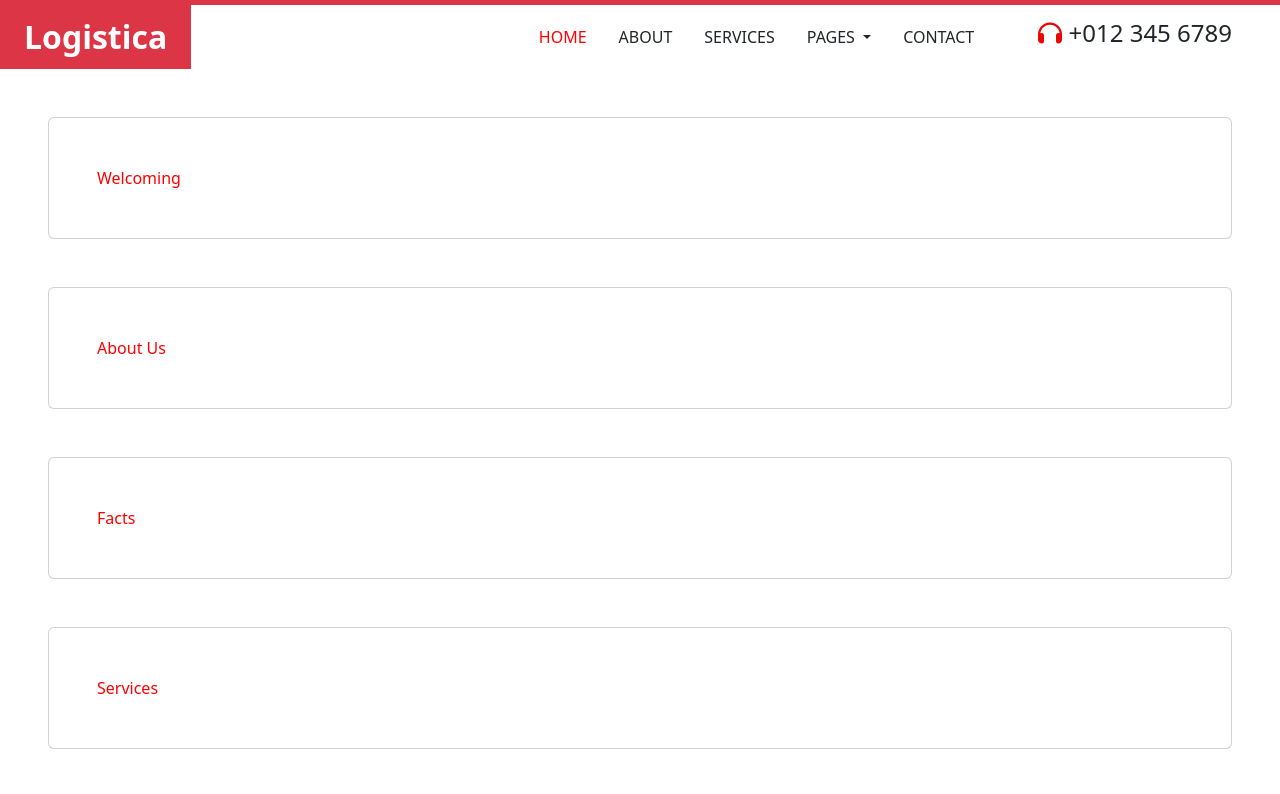
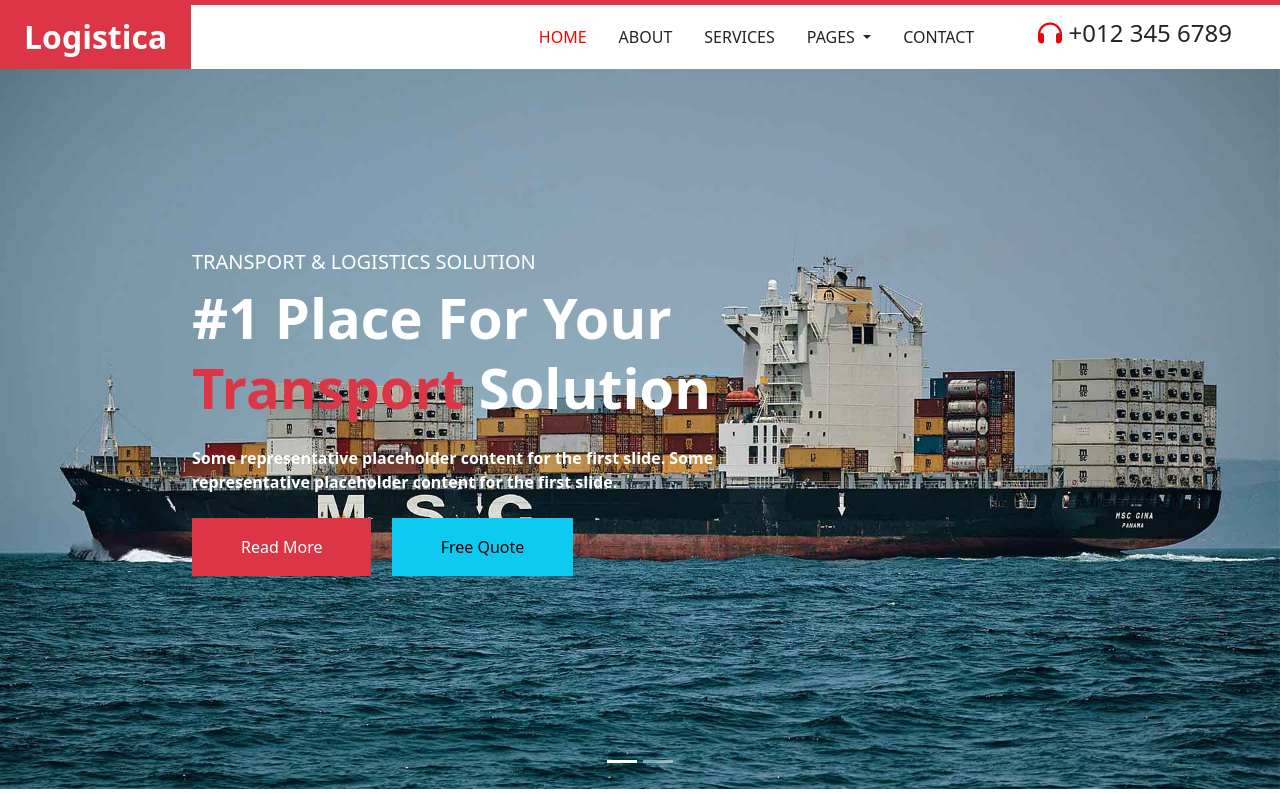
Before and after one commit to EbrahimElgharib/shipping_company, a plain HTML site: page index.html in a window 1280 px wide. Shown: the top 794 px of the page. Drawn offline with nearby package versions, Linux system fonts and the light colour scheme.

Commit message:
add welcoming carousel V1

```diff
--- a/css/style.css
+++ b/css/style.css
@@ -10,8 +10,6 @@ a.nav-link:hover{
     color: red!important;
 }
 
-/* mobile nav */
-
 
 
 
--- a/index.html
+++ b/index.html
@@ -4,6 +4,7 @@
     <meta charset="UTF-8" />
     <meta name="viewport" content="width=device-width, initial-scale=1.0" />
     <title>Ebrahim-Test</title>
+
     <!-- bootstrap online -->
     <link
       href="https://cdn.jsdelivr.net/npm/bootstrap@5.3.0/dist/css/bootstrap.min.css"
@@ -14,16 +15,18 @@
 
     <!-- bootstrap offline -->
     <link rel="stylesheet" href="css/bootstrap.min.css" />
-    <link rel="stylesheet" href="css/font-awesome.min.css">
-    <script src="https://kit.fontawesome.com/2e2e47dd9c.js" crossorigin="anonymous"></script>
-
+    <link rel="stylesheet" href="css/font-awesome.min.css" />
+    <script
+      src="https://kit.fontawesome.com/2e2e47dd9c.js"
+      crossorigin="anonymous"
+    ></script>
 
     <!-- css files -->
     <link rel="stylesheet" href="css/style.css" />
   </head>
 
   <body>
-    <!-- Start Navbar -->
+    <!-- Start Navbar test1 -->
     <nav class="navbar navbar-expand-lg p-0">
       <div class="container-fluid p-0 border-top border-danger border-5">
         <a
@@ -83,7 +86,10 @@
           </ul>
 
           <h4 class="mx-5">
-            <i class="fa-solid fa-headphones fa-beat" style="color: #eb0505;"></i>
+            <i
+              class="fa-solid fa-headphones fa-beat"
+              style="color: #eb0505"
+            ></i>
             +012 345 6789
           </h4>
         </div>
@@ -91,7 +97,91 @@
     </nav>
     <!-- End Navbar -->
 
-    <section class="card p-5 m-5">Welcoming</section>
+    <!-- Start Welcoming Section -->
+
+    <!-- End Welcoming Section -->
+
+    <!-- start test2 -->
+    <section class="">
+      <div id="carouselExampleCaptions" class="carousel slide">
+        <div class="carousel-indicators">
+          <button
+            type="button"
+            data-bs-target="#carouselExampleCaptions"
+            data-bs-slide-to="0"
+            class="active"
+            aria-current="true"
+            aria-label="Slide 1"
+          ></button>
+          <button
+            type="button"
+            data-bs-target="#carouselExampleCaptions"
+            data-bs-slide-to="1"
+            aria-label="Slide 2"
+          ></button>
+        </div>
+        <div class="carousel-inner">
+          <div class="carousel-item active">
+            <img src="img/carousel-1.jpg" class="d-block w-100" alt="..." />
+            <div
+              class="carousel-caption d-none d-md-block h-75 w-50 pe-5 text-start"
+            >
+              <h5 class="text-uppercase lh-sm">
+                Transport & Logistics Solution
+              </h5>
+              <h1 class="fw-bold lh-sm display-4">
+                #1 Place For Your
+                <span class="text-danger">Transport</span> Solution
+              </h1>
+              <p class="fw-bold my-4">
+                Some representative placeholder content for the first slide.
+                Some representative placeholder content for the first slide.
+              </p>
+              <div class="more-btns">
+                <button
+                  type="button"
+                  class="btn btn-danger py-3 px-5 me-3 rounded-0"
+                >
+                  Read More
+                </button>
+                <button type="button" class="btn btn-info py-3 px-5 rounded-0">
+                  Free Quote
+                </button>
+              </div>
+            </div>
+          </div>
+          <div class="carousel-item">
+            <img src="img/carousel-2.jpg" class="d-block w-100" alt="..." />
+            <div
+              class="carousel-caption d-none d-md-block h-75 w-50 pe-5 text-start"
+            >
+              <h5 class="text-uppercase lh-sm">
+                Transport & Logistics Solution
+              </h5>
+              <h1 class="fw-bold lh-sm display-4 ">
+                #1 Place For Your
+                <span class="text-warning">Transport</span> Solution
+              </h1>
+              <p class="fw-bold my-4">
+                Some representative placeholder content for the first slide.
+                Some representative placeholder content for the first slide.
+              </p>
+              <div class="more-btns">
+                <button
+                  type="button"
+                  class="btn btn-danger py-3 px-5 me-3 rounded-0"
+                >
+                  Read More
+                </button>
+                <button type="button" class="btn btn-info py-3 px-5 rounded-0">
+                  Free Quote
+                </button>
+              </div>
+            </div>
+          </div>
+        </div>
+      </div>
+    </section>
 
     <section class="card p-5 m-5">About Us</section>
 
```
